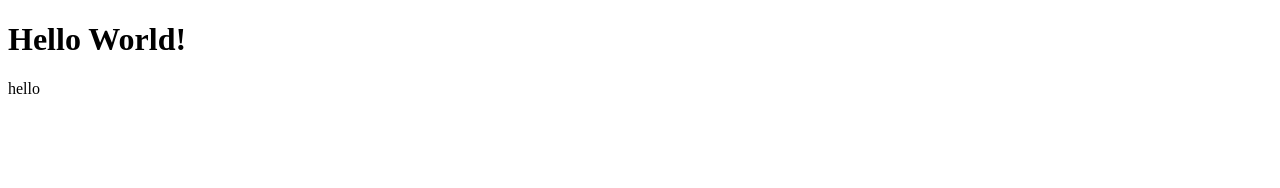
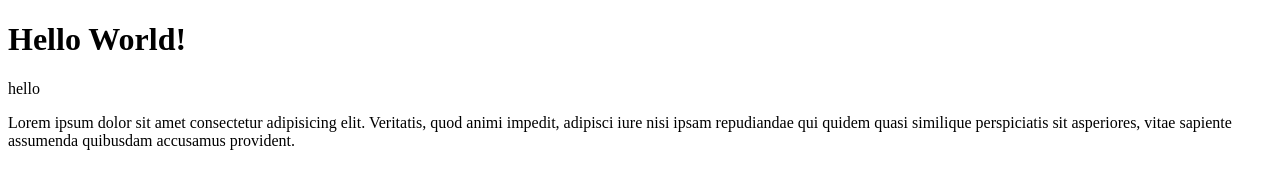
Before and after one commit to yiiijie/test, a plain HTML site: page index.html in a window 1280 px wide. Drawn offline with Linux system fonts and the light colour scheme.

Commit message:
新增一行文字
測試測試這裡應該是詳細說明

```diff
--- a/index.html
+++ b/index.html
@@ -8,5 +8,6 @@
 <body>
     <h1>Hello World!</h1>
     <p>hello</p>
+    <p>Lorem ipsum dolor sit amet consectetur adipisicing elit. Veritatis, quod animi impedit, adipisci iure nisi ipsam repudiandae qui quidem quasi similique perspiciatis sit asperiores, vitae sapiente assumenda quibusdam accusamus provident.</p>
 </body>
 </html>
```
